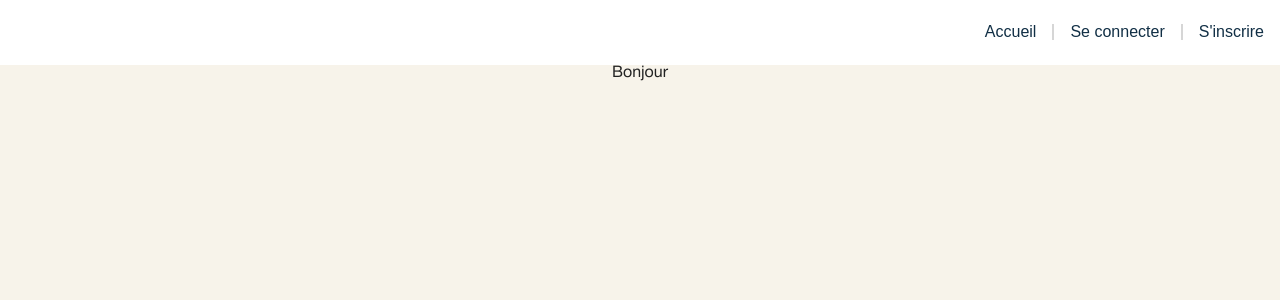
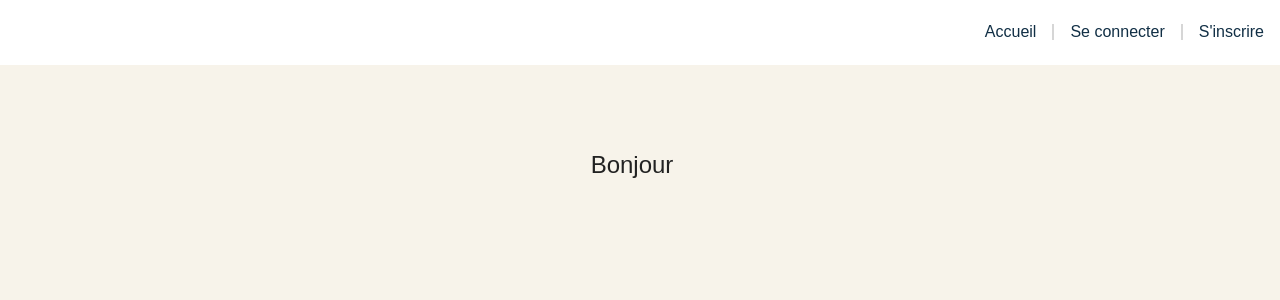
Before and after one commit to quentintrouve/design-storybook, a React (Create React App) app: page / in a window 1280 px wide. Shown: the top 300 px of the page. Built offline with nearby package versions, Linux system fonts and the light colour scheme.

Commit message:
feat/ style home page

```diff
--- a/src/Pages/Home/index.tsx
+++ b/src/Pages/Home/index.tsx
@@ -1,4 +1,5 @@
 import classNames from "classnames/bind";
+import Title from "src/Components/Ui-kit/Typo/Title";
 
 import css from "./styles.module.scss";
 const cx = classNames.bind(css);
@@ -11,7 +12,10 @@ interface HomeProps {
 export default function Home({ className, user}: HomeProps) {
   return (
     <div className={cx(css.Home, className)}>
-      Bonjour {user}
+      <div className={css.content}>
+        <Title content="Bonjour" heading="h2"/>
+        <Title content={user} heading="h2" className={css.subtitle}/>
+      </div>
     </div>
   )
 }
--- a/src/Pages/Home/styles.module.scss
+++ b/src/Pages/Home/styles.module.scss
@@ -1 +1,16 @@
 @import "/src/Styles/theme";
+
+
+.Home {
+
+    .content {
+        margin-top: 88px;
+        display: flex;
+        align-items: center;
+    }
+
+    .subtitle {
+        margin-left: 16px;
+        color: map-get($primary-colors, "dark-green");
+    }
+}
```
